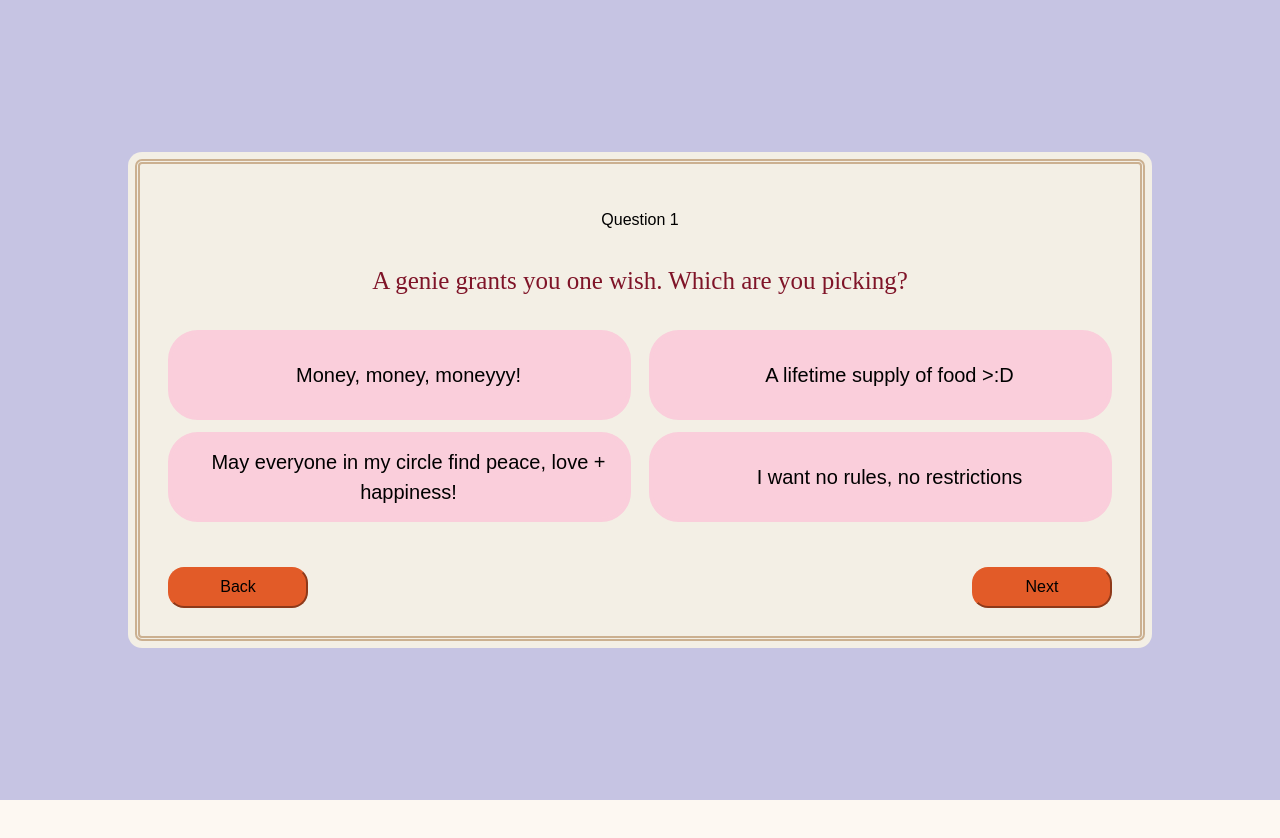
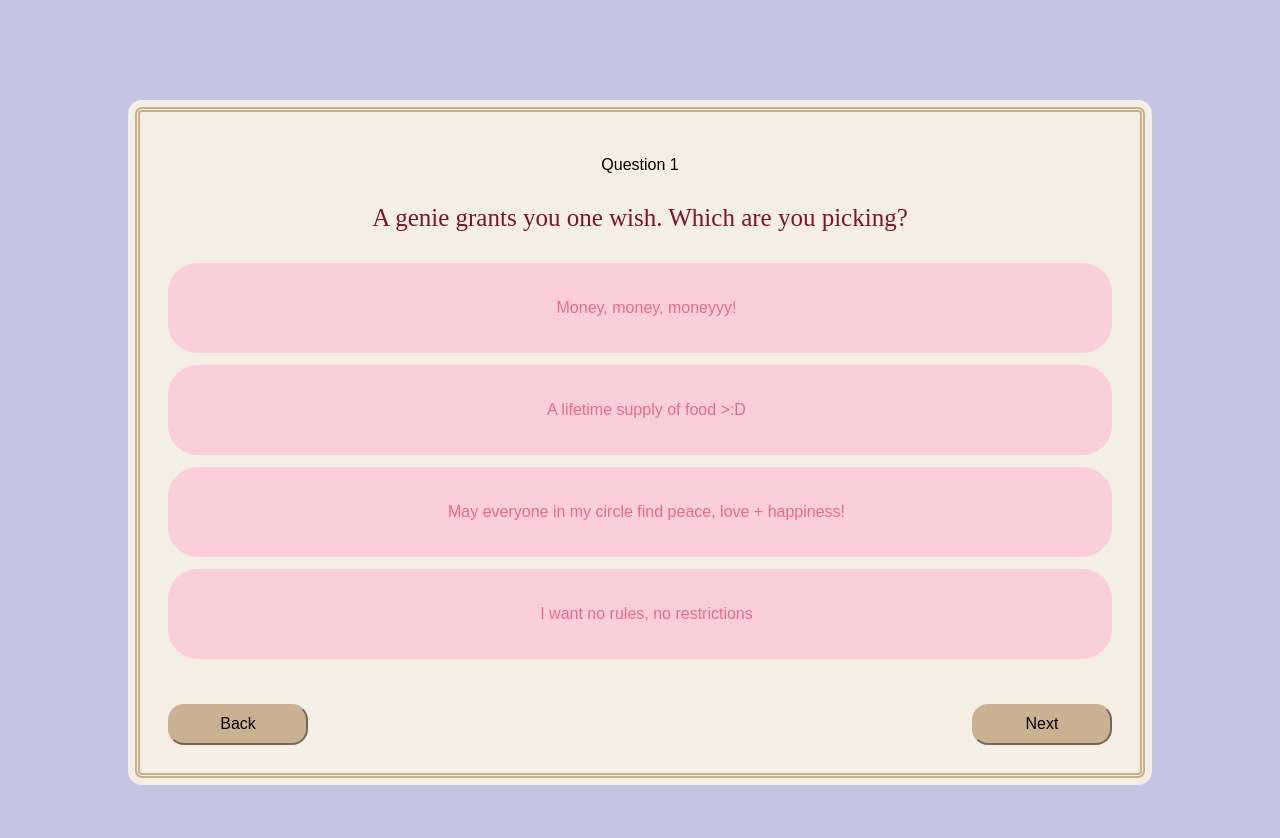
Before and after one commit to CSMI920/-V2-OHSHC-PERSONALITY-QUIZ, a plain HTML site: page index.html in a window 1280 px wide. Both pictures are taken after a click on the button "Start Quiz!". Before the commit the page ends 800 px from the top, so only its background shows below. Drawn offline with Linux system fonts and the light colour scheme; a web font is replaced by a local one.

Commit message:
you didn't see this lol

```diff
--- a/css/main.css
+++ b/css/main.css
@@ -10,9 +10,6 @@ body {
     scroll-snap-type: y mandatory;
     scroll-behavior: smooth;
     font-size: 16px;
-
-    line-height: 1.5;
-
 
 }
 
@@ -75,7 +72,6 @@ body {
  /* boxes */
 .answer-box{
     display: grid;
-    grid-template-columns: repeat(2, 1fr);
     gap: 12px 18px;
     width: 100%;
 }
@@ -97,6 +93,7 @@ body {
     align-items: center;
     width: 100%;
     margin-top: 35px;
+    gap: 10px;
 }
 
 .box {
@@ -118,16 +115,16 @@ body {
     display: inline-block;
     width: 140px;
     height: 41px;
-    background-color: #e25b28;
-    border-color: #e25b28;
+    background-color: #c9b191;
+    border-color: #c9b191;
     border-radius: 16px;
     margin-top: 10px;
     cursor: pointer;
 
 }
 .progress-button:hover {
-    border-color: #e25b28;
-    background-color: #ff9f7b;
+    border-color: #c9b191;
+    background-color: #ead9c3;
 }
 .center{
     justify-self: center;
@@ -146,9 +143,10 @@ body {
     border: 4px solid #facedb;
     border-radius: 30px;
     margin: 0;
-    font-size: 20px;
+    font-size: 16px;
     cursor: pointer;
-    gap: 5px;
+    overflow: hidden;
+    color: #e96c87;
 }
 .pink-button:hover {
     background-color: #f9e5eb;
```
